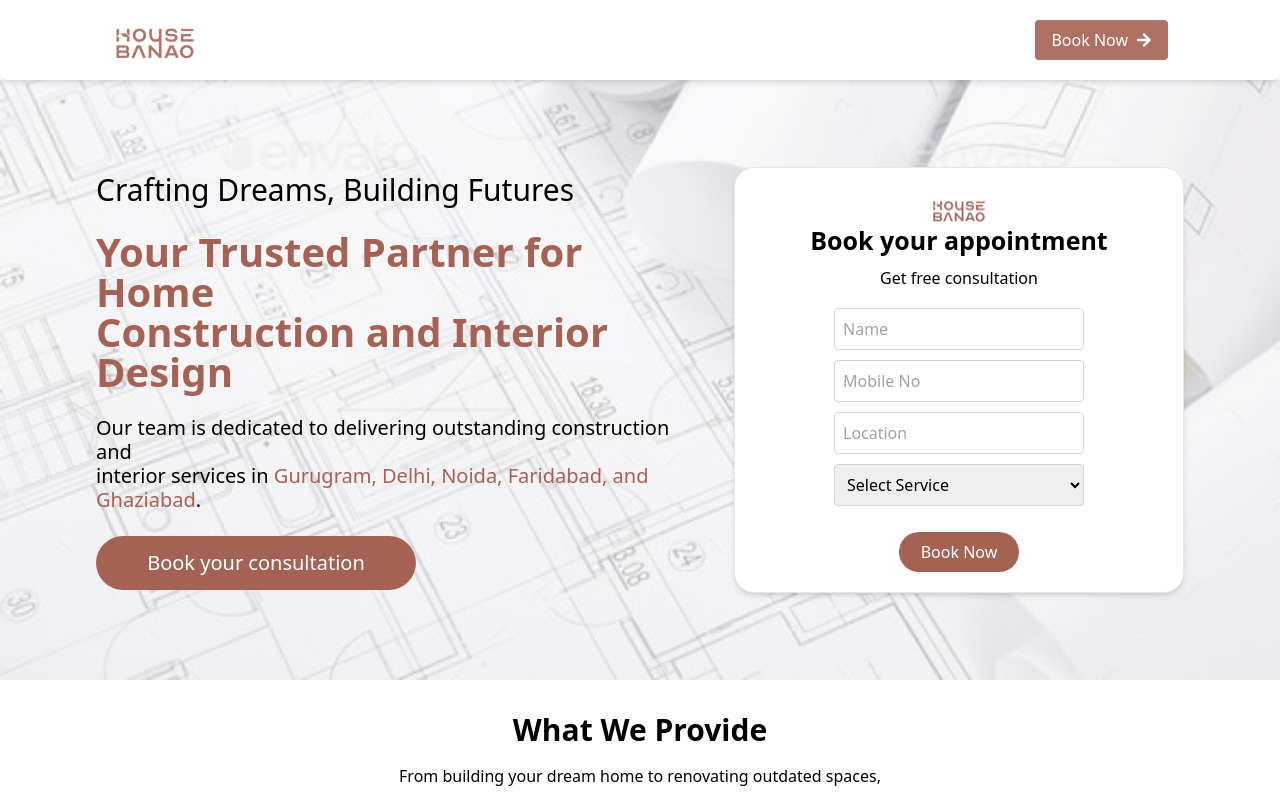
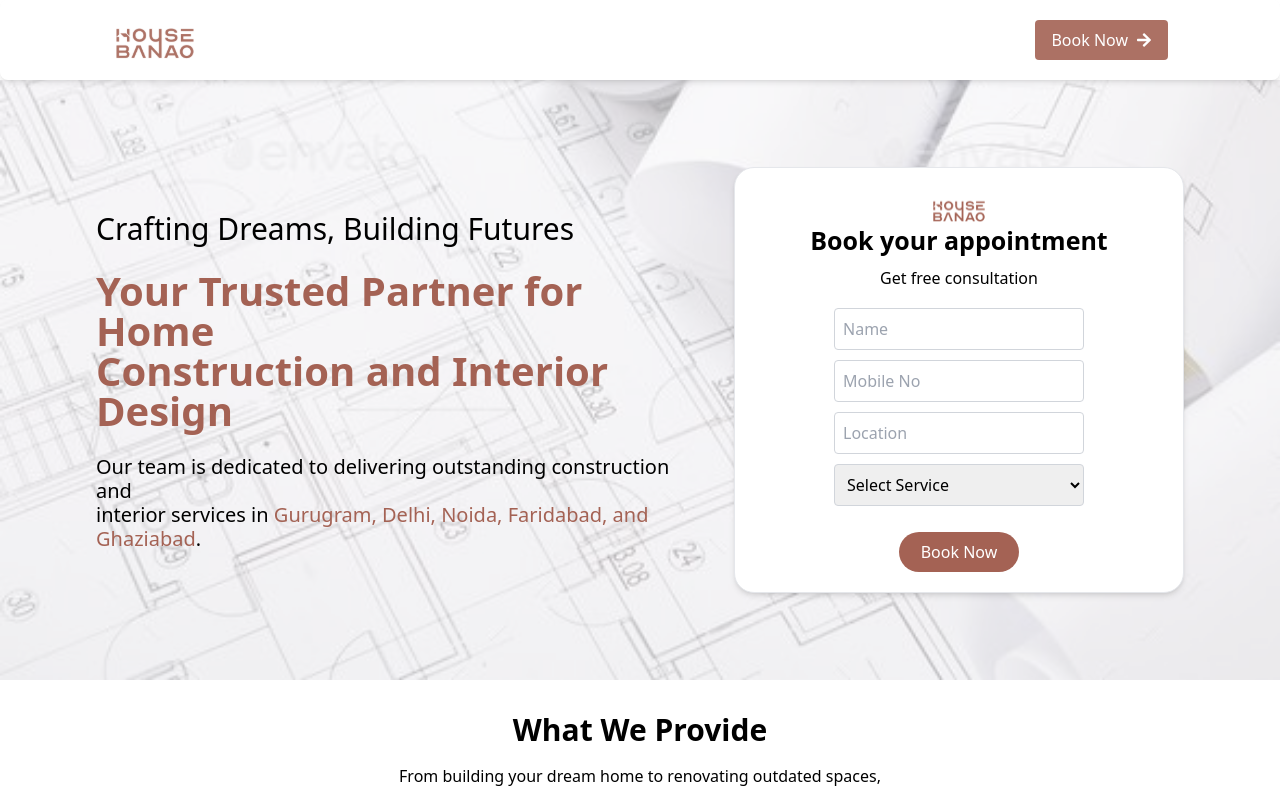
Before and after one commit to housebanao-main/HB-Landing-Page, a React (Create React App) app: page /Home in a window 1280 px wide. Shown: the top 792 px of the page. Built offline with nearby package versions, Linux system fonts and the light colour scheme.

Commit message:
Update Home.jsx

```diff
--- a/src/components/Home.jsx
+++ b/src/components/Home.jsx
@@ -13,12 +13,7 @@ const Home = () => {
             <h1 className="text-black-500 text-[30px] leading-[37px]">Crafting Dreams, Building Futures</h1>
             <h2 className="text-[#A46254] text-[40px] font-semibold leading-[40px]">Your Trusted Partner for Home <br /> Construction and Interior Design</h2>
             <p className="text-black text-[20px] font-medium leading-[24px] mt-2">Our team is dedicated to delivering outstanding construction and <br /> interior services in <span className="text-[#A46254]">Gurugram, Delhi, Noida, Faridabad, and Ghaziabad</span>.</p>
-            <button
-              onClick={() => alert("Book your consultation")}
-              className="rounded-full bg-[#A46254] text-white py-[12px] w-[320px] text-[20px] font-medium mt-4 mx-auto lg:mx-0"
-            >
-              Book your consultation
-            </button>
+
           </div>
           <div className="hidden lg:flex lg:mr-24">
             <BookForm />
```
